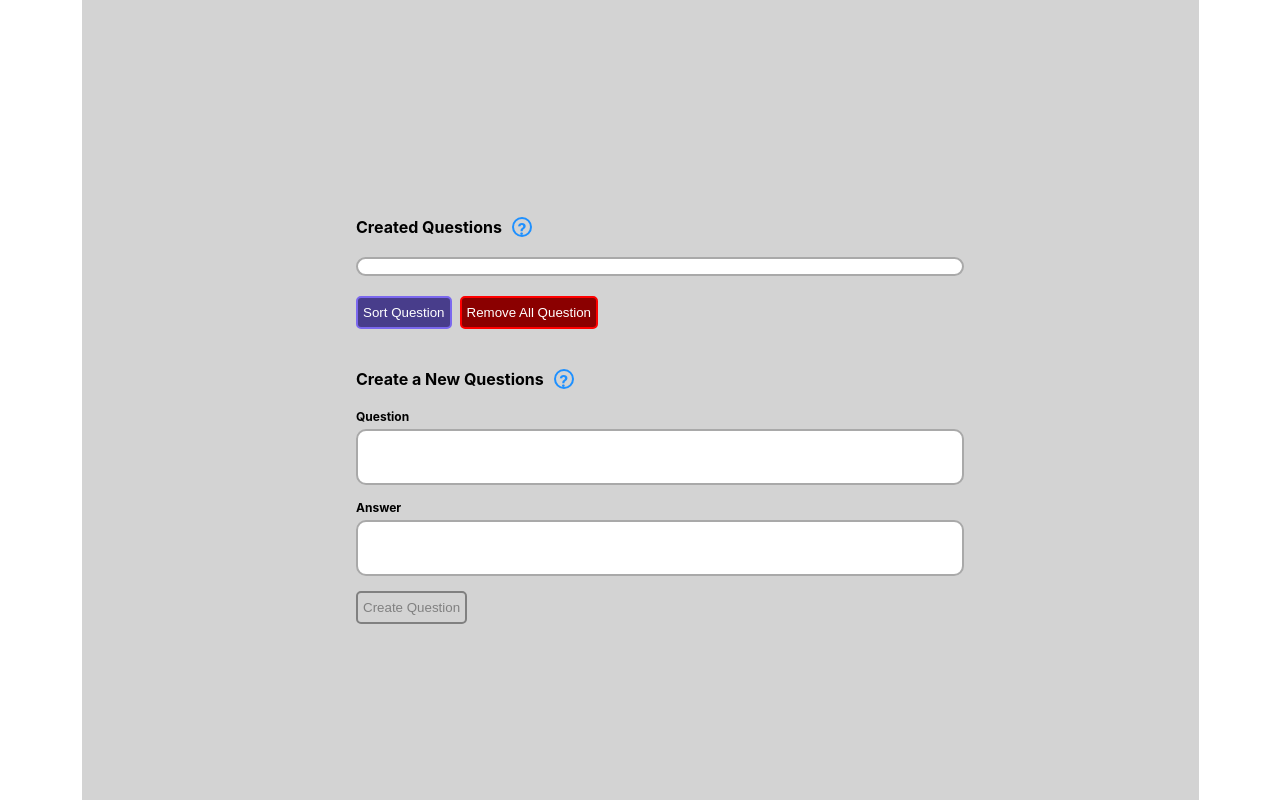
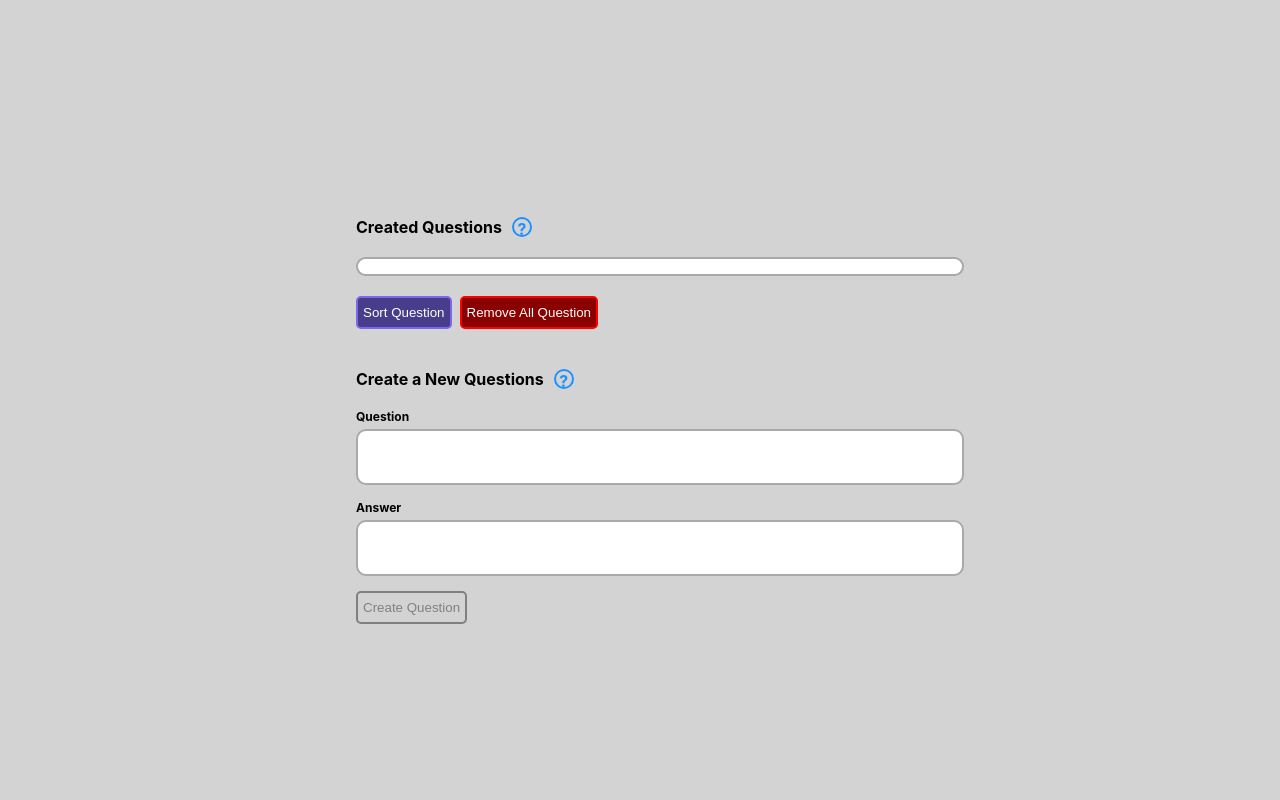
Before and after one commit to EuvhenRight/Amsterdam_test, a React (Create React App) app: page / in a window 1280 px wide. Built offline with nearby package versions, Linux system fonts and the light colour scheme.

Commit message:
background max wight

```diff
--- a/src/App.module.css
+++ b/src/App.module.css
@@ -1,11 +1,11 @@
 .components {
     background-color: lightgrey;
     min-height: 100vh;
-    max-width: 1087px;
     margin: 0px auto;
     padding: 0px 15px;
     display: flex;
     flex-direction: column;
     align-items: center;
     justify-content: center;
+    background-size:100%;
 }
--- a/src/components/ChatQuestion/ChatQuestion.module.css
+++ b/src/components/ChatQuestion/ChatQuestion.module.css
@@ -1,6 +1,7 @@
 .main {
     background-color: lightgray;
     padding-left: 40px;
+    background-size:100%;
 }
 .chatQuestions {
     background-color: lightgrey;
```
